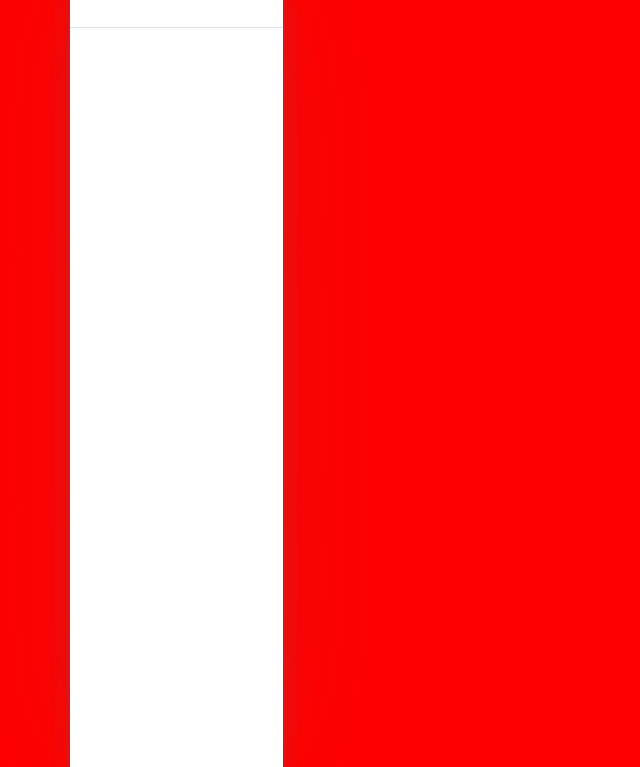
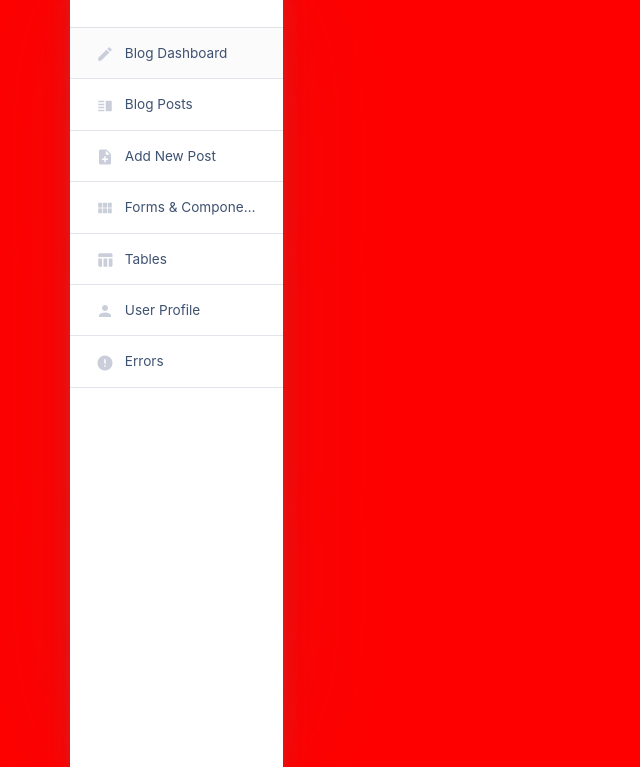
Before and after one commit to JosueOb/ADMIN-DASHBOARD, a plain HTML site: page index.html in a window 1280 px wide. Shown: the part 33-800 px from the top of the page, without its empty margins (0-640 px from the left). Drawn offline with Linux system fonts and the light colour scheme.

Commit message:
Enlaces del sidebar

```diff
--- a/index.html
+++ b/index.html
@@ -30,8 +30,66 @@
                                 <span class="d-none d-md-inline -ml-1">Admin Dashboard</span>
                             </div>
                         </a>
+                        <a class="toggle-sidebar d-sm-inline d-md-none d-lg-none">
+                            <i class="material-icons">&#xE5C4;</i>
+                        </a>
                     </nav>
                 </div>
+                <form action="#" class="main-sidebar__search w-100 border-right d-sm-flex d-md-none d-lg-none">
+                    <div class="input-group input-group-seamless ml-3">
+                      <div class="input-group-prepend">
+                        <div class="input-group-text">
+                          <i class="fas fa-search"></i>
+                        </div>
+                      </div>
+                      <input class="navbar-search form-control" type="text" placeholder="Search for something..." aria-label="Search"> </div>
+                  </form>
+                  <div class="nav-wrapper">
+                    <ul class="nav flex-column">
+                      <li class="nav-item">
+                        <a class="nav-link active" href="index.html">
+                          <i class="material-icons">edit</i>
+                          <span>Blog Dashboard</span>
+                        </a>
+                      </li>
+                      <li class="nav-item">
+                        <a class="nav-link " href="components-blog-posts.html">
+                          <i class="material-icons">vertical_split</i>
+                          <span>Blog Posts</span>
+                        </a>
+                      </li>
+                      <li class="nav-item">
+                        <a class="nav-link " href="add-new-post.html">
+                          <i class="material-icons">note_add</i>
+                          <span>Add New Post</span>
+                        </a>
+                      </li>
+                      <li class="nav-item">
+                        <a class="nav-link " href="form-components.html">
+                          <i class="material-icons">view_module</i>
+                          <span>Forms &amp; Components</span>
+                        </a>
+                      </li>
+                      <li class="nav-item">
+                        <a class="nav-link " href="tables.html">
+                          <i class="material-icons">table_chart</i>
+                          <span>Tables</span>
+                        </a>
+                      </li>
+                      <li class="nav-item">
+                        <a class="nav-link " href="user-profile-lite.html">
+                          <i class="material-icons">person</i>
+                          <span>User Profile</span>
+                        </a>
+                      </li>
+                      <li class="nav-item">
+                        <a class="nav-link " href="errors.html">
+                          <i class="material-icons">error</i>
+                          <span>Errors</span>
+                        </a>
+                      </li>
+                    </ul>
+                  </div>
             </aside>
         </div>
     </div>
```
